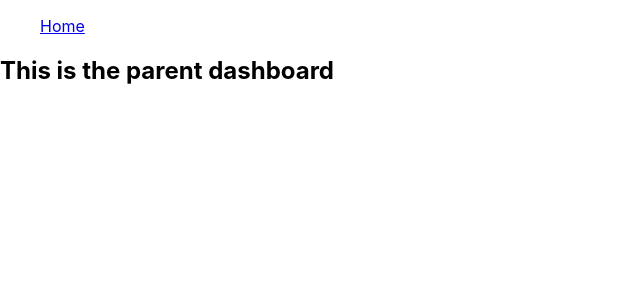
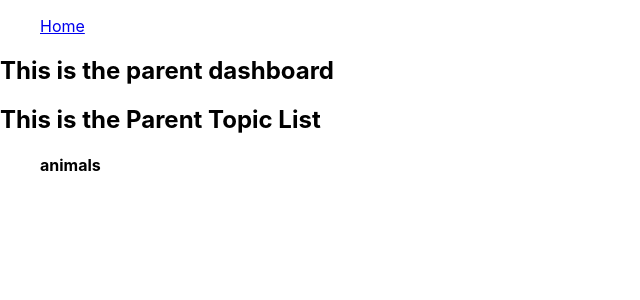
Before and after one commit to ttinning/education_station, a React (Create React App) app in the folder client/: page /parent in a window 1280 px wide. Shown: the top 300 px of the page, without its empty margins (0-640 px from the left). Built offline with nearby package versions, Linux system fonts and the light colour scheme; no server answers.

Commit message:
add parent dashboard container, topic and topic list components. dummy data displaying correctly. created topic service to pull data from backend

```diff
--- a/client/src/App.js
+++ b/client/src/App.js
@@ -2,7 +2,7 @@ import './App.css';
 import { BrowserRouter as Router, Route, Switch } from 'react-router-dom';
 import Navbar from './components/Navbar';
 import LandingPage from './components/LandingPage';
-import ParentDashboard from './components/parent/ParentDashboard';
+import ParentDashboard from './containers/parent/ParentDashboard';
 import StudentDashboard from './components/student/StudentDashboard';
 
 function App() {
--- a/client/src/components/parent/ParentDashboard.js
+++ /dev/null
@@ -1,7 +0,0 @@
-const ParentDashboard = () => {
-    return (
-        <h2>This is the parent dashboard</h2>
-    )
-}
-
-export default ParentDashboard;
--- /dev/null
+++ b/client/src/components/parent/Topic.js
@@ -0,0 +1,10 @@
+const Topic = ({topic}) => {
+    return (
+
+        <div>
+            <h4>{topic.title}</h4>
+        </div>
+    )
+}
+
+export default Topic;
--- /dev/null
+++ b/client/src/components/parent/TopicList.js
@@ -0,0 +1,20 @@
+import Topic from "./Topic";
+
+
+const TopicList = ({topics}) => {
+
+    const listItems = topics.map(topic => {
+        return <Topic topic={topic} key={topic._id}/>
+    })
+
+    return (
+        <div>
+            <h1>This is the Parent Topic List</h1>
+            <ul>
+                {listItems}
+            </ul>
+        </div>
+    )
+}
+
+export default TopicList;
--- /dev/null
+++ b/client/src/containers/parent/ParentDashboard.js
@@ -0,0 +1,22 @@
+import { useState, useEffect } from "react";
+import TopicList from "../../components/parent/TopicList";
+import TopicService from "../../services/TopicService";
+
+const ParentDashboard = () => {
+
+    const [topics, setTopics] = useState([{"title": "animals", "wordList": ["dog", "frog", "cat"], "_id":"1243"}])
+
+    useEffect(() => {
+        TopicService.getTopics()
+            .then(result => setTopics(result))
+    }, [])
+
+    return (
+        <section>
+            <h2>This is the parent dashboard</h2>
+            <TopicList topics={topics}></TopicList>
+        </section>
+    )
+}
+
+export default ParentDashboard;
--- /dev/null
+++ b/client/src/services/TopicService.js
@@ -0,0 +1,10 @@
+const baseURL = 'http://localhost:5000/api/topic';
+
+const TopicService = {
+    getTopics() {
+        return fetch(baseURL)
+        .then(res => res.json())
+    }
+}
+
+export default TopicService;
```
